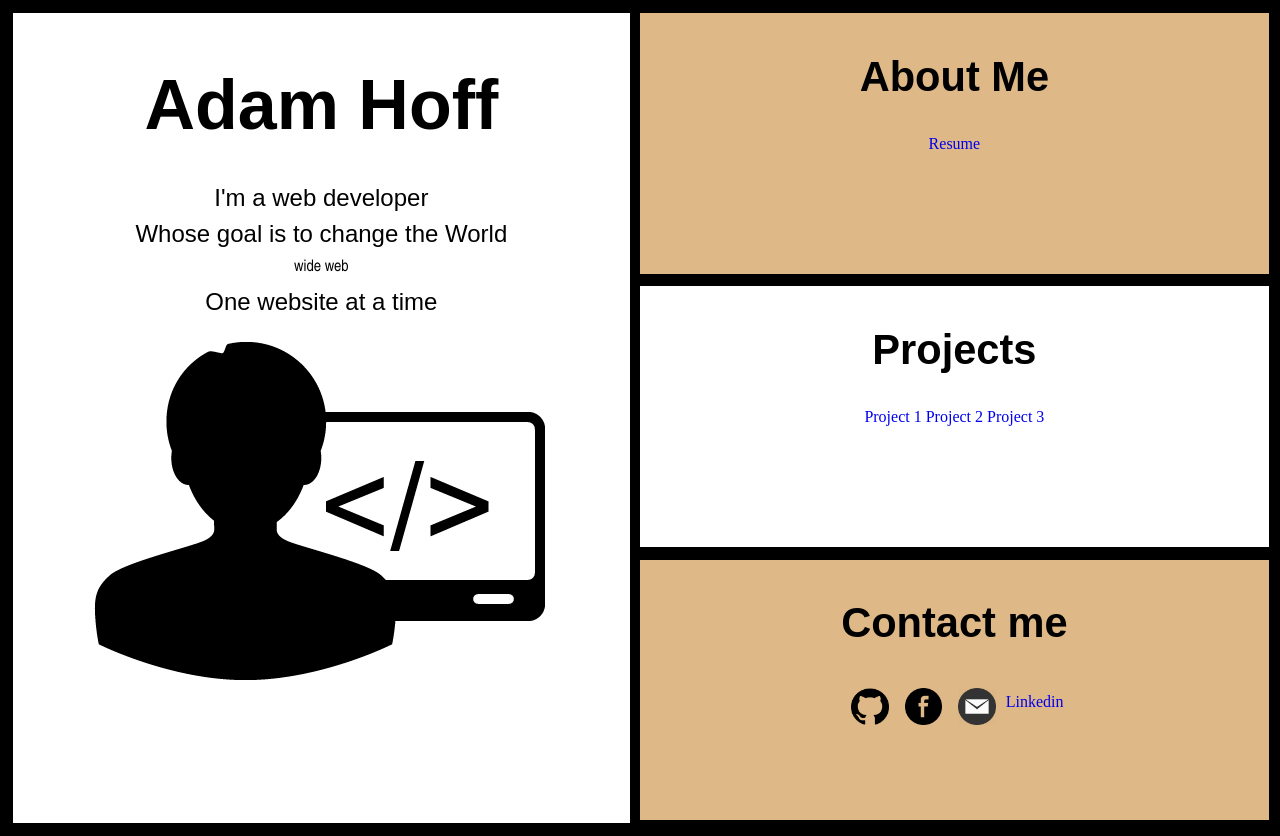
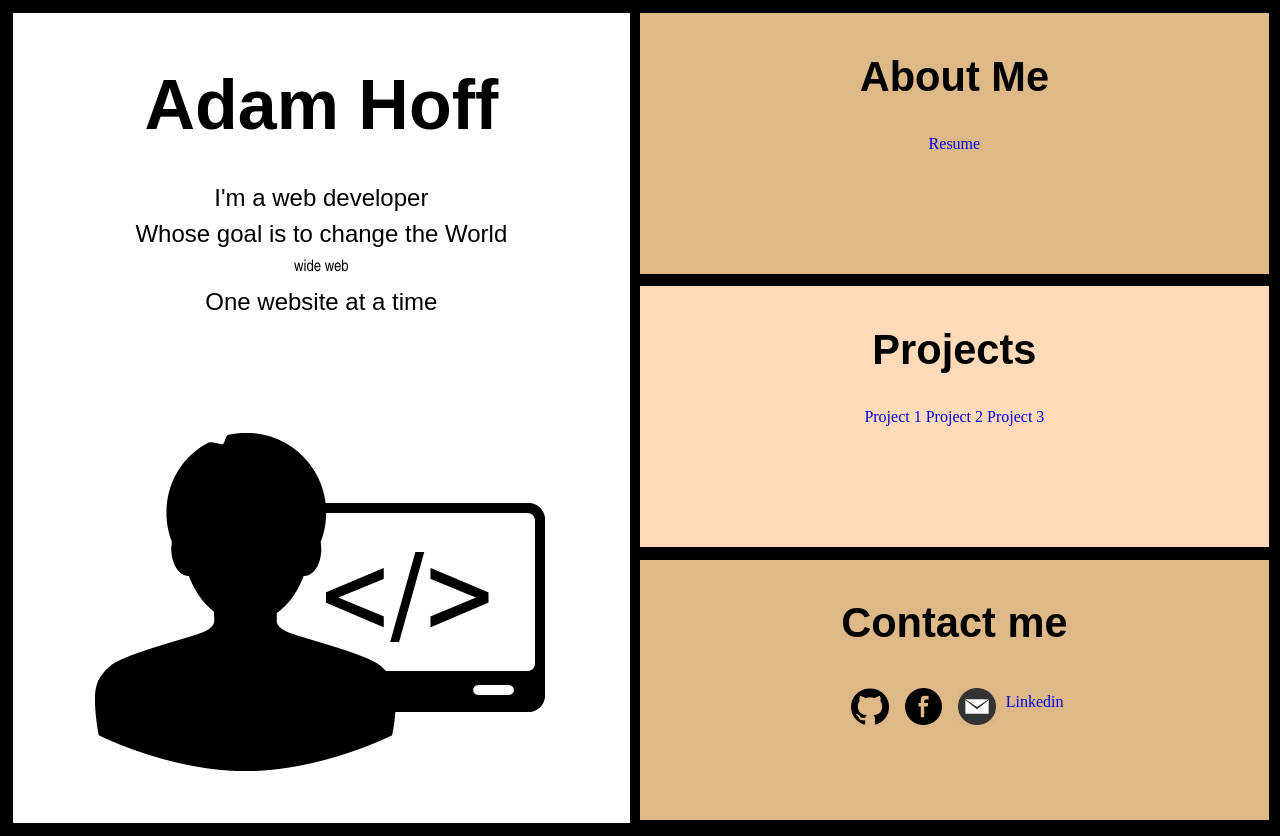
Before and after one commit to adamhoff/adamhoff.github.io, a plain HTML site: page index.html in a window 1280 px wide. Shown: the top 836 px of the page. Drawn offline with Linux system fonts and the light colour scheme.

Commit message:
update layout

```diff
--- a/style.css
+++ b/style.css
@@ -50,9 +50,10 @@ p{
   font-size: 1em;
 }
 #headshot{
+  padding: 15% 1% 0 1%;
 }
 #projects{
-  background: #ffffff;
+  background: peachpuff;
 }
 #intro{
   background: #ffffff;
```
